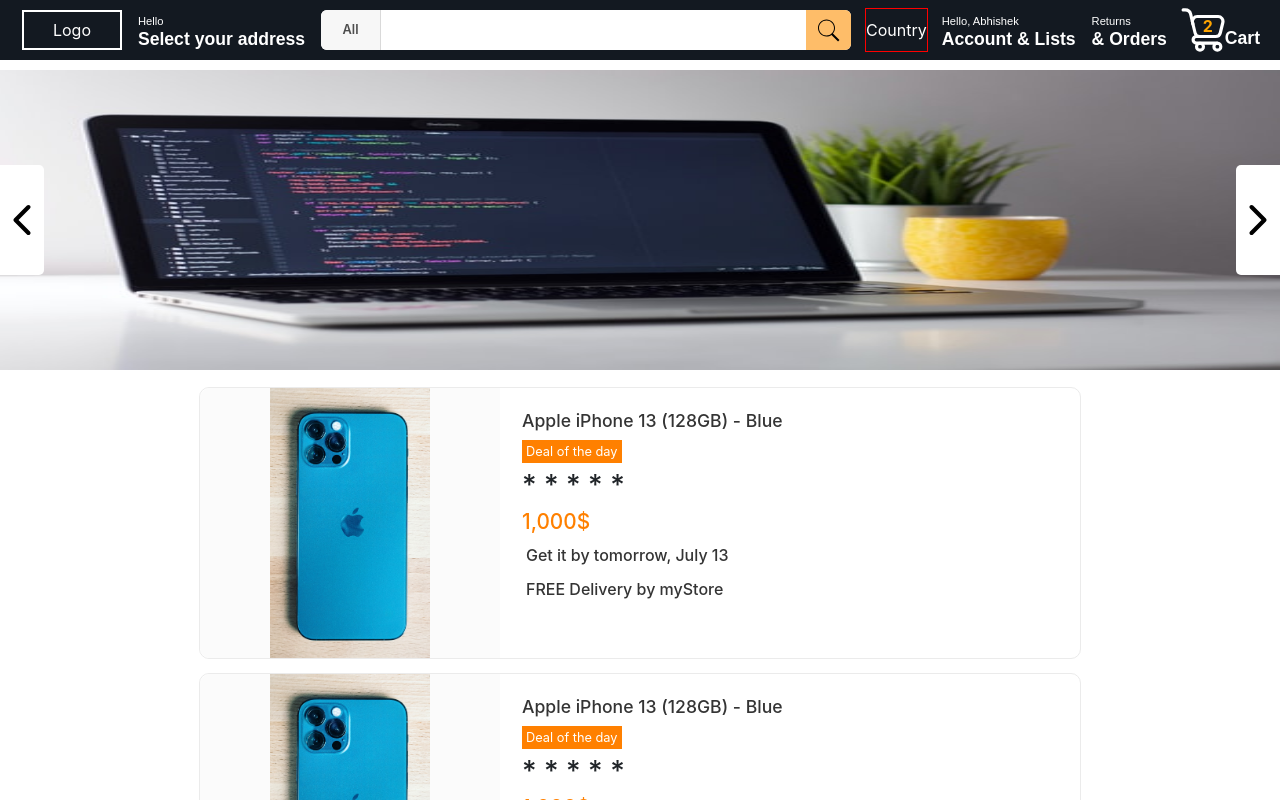
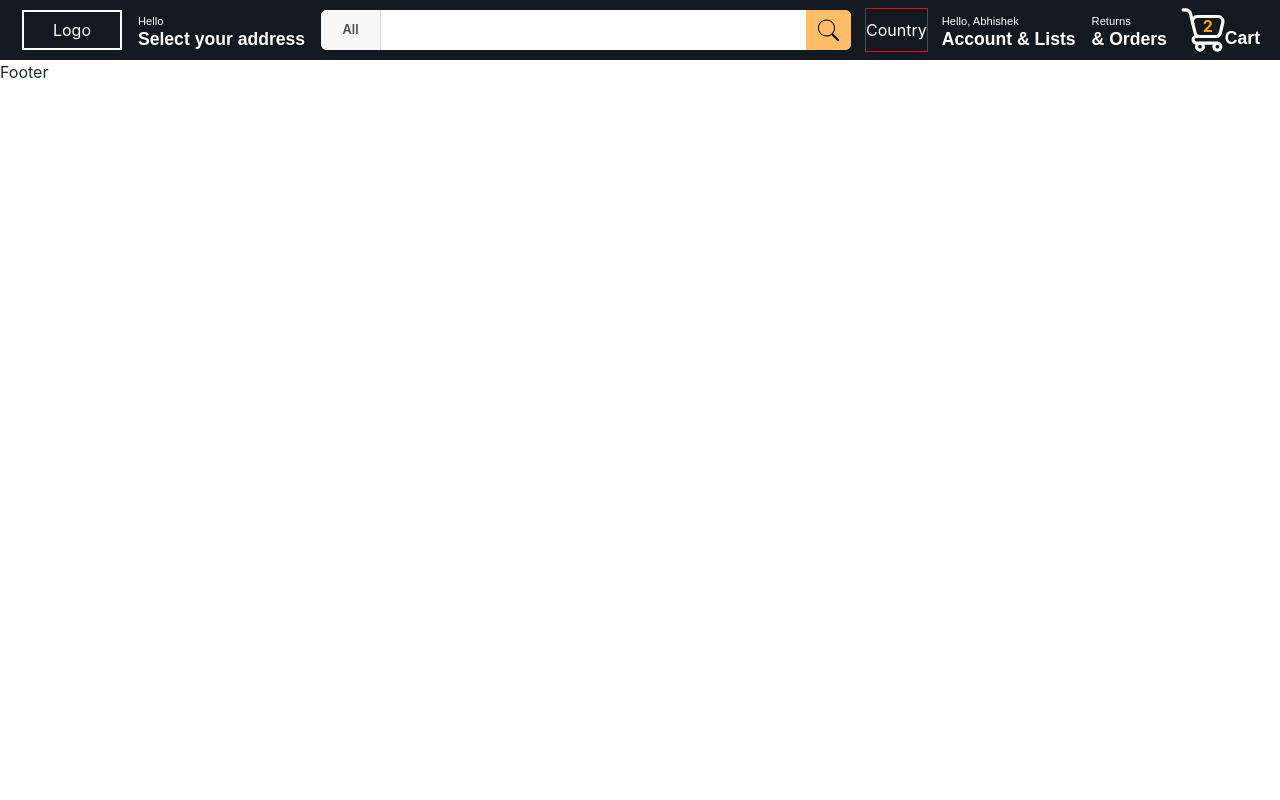
Before and after one commit to AbhishekYadav2022/Online-Shopping-App-Project, a React (Create React App) app: page / in a window 1280 px wide. Shown: the top 800 px of the page. Built offline with nearby package versions, Linux system fonts and the light colour scheme.

Commit message:
Fixing Navbar

```diff
--- a/src/components/Footer/Footer.js
+++ b/src/components/Footer/Footer.js
@@ -2,12 +2,12 @@
 import styled from "styled-components";
 
 const Container = styled.div`
-  border: 2px solid #007185;
+  /* border: 2px solid #007185;
   min-height: 30vh;
   font-family: 'consolas';
   font-size: 2rem;
   text-align: center;
-  color: #007185;
+  color: #007185; */
 `;
 
 export default class Footer extends Component {
--- a/src/components/Home.js
+++ b/src/components/Home.js
@@ -6,9 +6,9 @@
 function Home() {
   return (
     <div>
-      <Slider/>
+      {/* <Slider/> */}
       <div className='body'>
-      <ItemContainer/>
+      {/* <ItemContainer/> */}
       </div>
     </div>
   )
```
